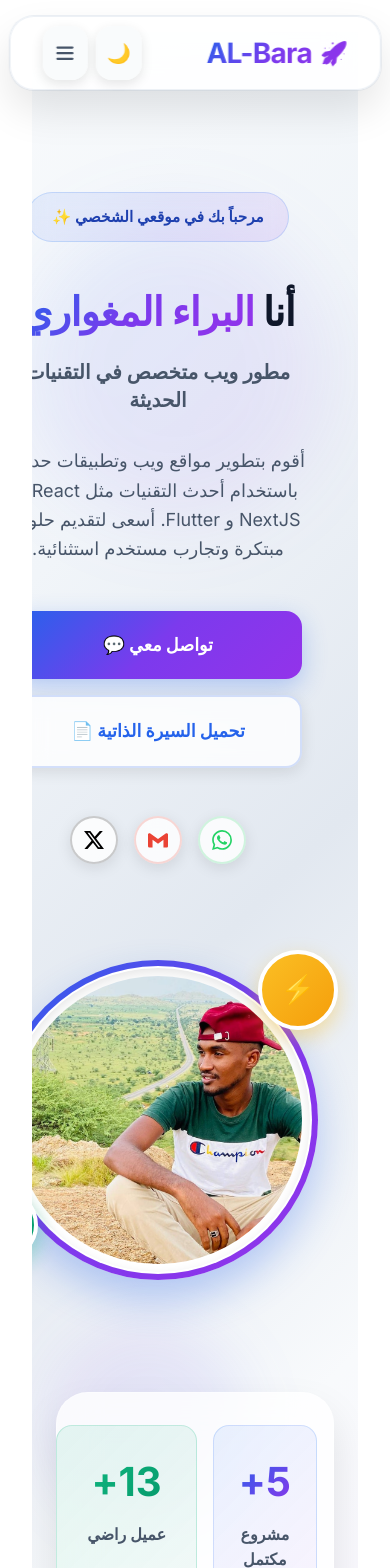
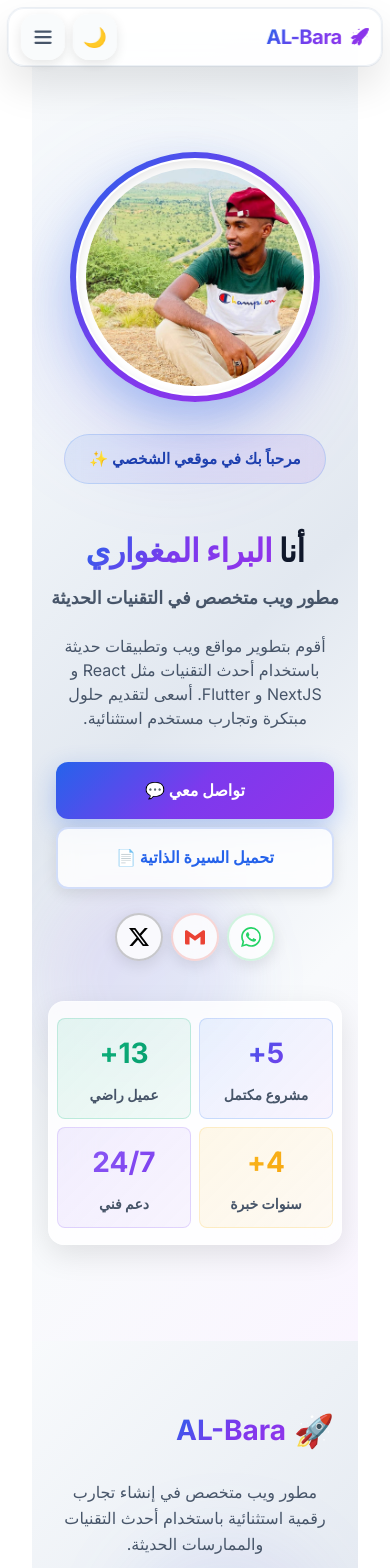
Before and after one commit to albaradeveloper/portfolio-website, a React (Vite) app: page / in a window 390 px wide. Shown: the top 1568 px of the page. Built offline with nearby package versions, Linux system fonts and the light colour scheme.

Commit message:
Improve mobile responsiveness: Add responsive CSS and optimize components for mobile devices

```diff
--- a/src/App.jsx
+++ b/src/App.jsx
@@ -1,6 +1,7 @@
-import React, { useState } from 'react';
+import { useState } from 'react';
 import './App.css';
 import './styles/theme.css';
+import './styles/responsive.css';
 import { ThemeProvider, useTheme } from './contexts/ThemeContext';
 import Navbar from './components/Navbar';
 import Home from './components/Home';
@@ -11,7 +12,7 @@ import Footer from './components/Footer';
 
 const AppContent = () => {
   const [activeSection, setActiveSection] = useState('home');
-  const { isDarkMode, currentColors } = useTheme();
+  const { currentColors } = useTheme();
 
   const renderSection = () => {
     switch (activeSection) {
--- a/src/components/Home.jsx
+++ b/src/components/Home.jsx
@@ -1,4 +1,3 @@
-import React from 'react';
 import { useTheme } from '../contexts/ThemeContext';
 
 const Home = ({ setActiveSection }) => {
@@ -43,23 +42,24 @@ const Home = ({ setActiveSection }) => {
       <div style={{
         maxWidth: '1200px',
         margin: '0 auto',
-        padding: '0 1.5rem',
-        paddingTop: '3rem',
-        paddingBottom: '5rem',
+        padding: '0 1rem',
+        paddingTop: '2rem',
+        paddingBottom: '3rem',
         position: 'relative',
         zIndex: 1
       }}>
         <div style={{
-          display: 'grid',
-          gridTemplateColumns: '1fr',
-          gap: '4rem',
+          display: 'flex',
+          flexDirection: 'column',
+          gap: '2rem',
           alignItems: 'center',
-          minHeight: '80vh'
+          minHeight: '70vh'
         }} className="main-grid">
           {/* Text Content */}
           <div style={{
             textAlign: 'center',
-            padding: '2rem 0'
+            padding: '1rem 0',
+            width: '100%'
           }} className="text-content">
             <div style={{ marginBottom: '2rem' }}>
               <span style={{
@@ -79,11 +79,11 @@ const Home = ({ setActiveSection }) => {
             </div>
 
             <h1 style={{
-              fontSize: 'clamp(2.5rem, 8vw, 4rem)',
+              fontSize: 'clamp(2rem, 6vw, 3.5rem)',
               fontWeight: '900',
               color: currentColors.text,
-              marginBottom: '1.5rem',
-              lineHeight: '1.1',
+              marginBottom: '1rem',
+              lineHeight: '1.2',
               letterSpacing: '-0.02em'
             }}>
               أنا{' '}
@@ -99,9 +99,9 @@ const Home = ({ setActiveSection }) => {
             </h1>
 
             <h2 style={{
-              fontSize: 'clamp(1.25rem, 4vw, 1.75rem)',
+              fontSize: 'clamp(1.1rem, 3.5vw, 1.5rem)',
               color: currentColors.textSecondary,
-              marginBottom: '2rem',
+              marginBottom: '1.5rem',
               fontWeight: '600',
               lineHeight: '1.4'
             }}>
@@ -109,12 +109,13 @@ const Home = ({ setActiveSection }) => {
             </h2>
 
             <p style={{
-              fontSize: '1.125rem',
+              fontSize: 'clamp(1rem, 2.5vw, 1.125rem)',
               color: currentColors.textSecondary,
-              marginBottom: '2.5rem',
-              lineHeight: '1.625',
-              maxWidth: '48rem',
-              margin: '0 auto 2.5rem auto'
+              marginBottom: '2rem',
+              lineHeight: '1.6',
+              maxWidth: '90%',
+              margin: '0 auto 2rem auto',
+              padding: '0 0.5rem'
             }} className="description-text">
                أقوم بتطوير مواقع ويب وتطبيقات حديثة باستخدام أحدث التقنيات مثل React و NextJS و Flutter.
               أسعى لتقديم حلول مبتكرة وتجارب مستخدم استثنائية.
@@ -123,24 +124,26 @@ const Home = ({ setActiveSection }) => {
             <div style={{
               display: 'flex',
               flexDirection: 'column',
-              gap: '1rem',
+              gap: '0.75rem',
               justifyContent: 'center',
-              marginTop: '3rem',
-              maxWidth: '400px',
-              margin: '3rem auto 0 auto'
+              marginTop: '2rem',
+              maxWidth: '100%',
+              width: '100%',
+              padding: '0 1rem'
             }} className="buttons-container">
               <button
                 onClick={() => setActiveSection('contact')}
                 style={{
                   background: 'linear-gradient(135deg, #2563eb 0%, #7c3aed 50%, #9333ea 100%)',
                   color: 'white',
-                  padding: '1.25rem 2.5rem',
-                  borderRadius: '1rem',
+                  padding: '1rem 2rem',
+                  borderRadius: '0.75rem',
                   fontWeight: '700',
                   border: 'none',
                   cursor: 'pointer',
                   transition: 'all 0.4s cubic-bezier(0.4, 0, 0.2, 1)',
-                  fontSize: '1.1rem',
+                  fontSize: 'clamp(1rem, 2.5vw, 1.1rem)',
+                  width: '100%',
                   boxShadow: '0 8px 25px rgba(37, 99, 235, 0.3)',
                   position: 'relative',
                   overflow: 'hidden'
@@ -165,12 +168,13 @@ const Home = ({ setActiveSection }) => {
                   background: currentColors.cardBg,
                   color: currentColors.accent,
                   border: `2px solid ${currentColors.accent}30`,
-                  padding: '1.25rem 2.5rem',
-                  borderRadius: '1rem',
+                  padding: '1rem 2rem',
+                  borderRadius: '0.75rem',
                   fontWeight: '700',
                   cursor: 'pointer',
                   transition: 'all 0.4s cubic-bezier(0.4, 0, 0.2, 1)',
-                  fontSize: '1.1rem',
+                  fontSize: 'clamp(1rem, 2.5vw, 1.1rem)',
+                  width: '100%',
                   backdropFilter: 'blur(10px)',
                   boxShadow: `0 4px 15px ${currentColors.shadow}`
                 }}
@@ -192,11 +196,17 @@ const Home = ({ setActiveSection }) => {
             </div>
 
             {/* Social Links */}
-            <div style={{ display: 'flex', justifyContent: 'center', gap: '1.5rem', marginTop: '3rem' }} className="social-links">
+            <div style={{
+              display: 'flex',
+              justifyContent: 'center',
+              gap: '1rem',
+              marginTop: '2rem',
+              flexWrap: 'wrap'
+            }} className="social-links">
               {/* WhatsApp */}
               <a href="https://wa.me/249926699368" target="_blank" rel="noopener noreferrer" style={{
-                width: '3.5rem',
-                height: '3.5rem',
+                width: '3rem',
+                height: '3rem',
                 backgroundColor: currentColors.cardBg,
                 borderRadius: '50%',
                 display: 'flex',
@@ -227,8 +237,8 @@ const Home = ({ setActiveSection }) => {
 
               {/* Email */}
               <a href="mailto:braaomer98@gmail.com" style={{
-                width: '3.5rem',
-                height: '3.5rem',
+                width: '3rem',
+                height: '3rem',
                 backgroundColor: currentColors.cardBg,
                 borderRadius: '50%',
                 display: 'flex',
@@ -259,8 +269,8 @@ const Home = ({ setActiveSection }) => {
 
               {/* X (Twitter) */}
               <a href="https://x.com/braaomer98" target="_blank" rel="noopener noreferrer" style={{
-                width: '3.5rem',
-                height: '3.5rem',
+                width: '3rem',
+                height: '3rem',
                 backgroundColor: currentColors.cardBg,
                 borderRadius: '50%',
                 display: 'flex',
@@ -295,13 +305,14 @@ const Home = ({ setActiveSection }) => {
           <div style={{
             display: 'flex',
             justifyContent: 'center',
-            padding: '2rem 0'
+            padding: '1rem 0',
+            width: '100%'
           }} className="avatar-section">
             <div style={{ position: 'relative' }}>
               {/* Main avatar container */}
               <div style={{
-                width: '320px',
-                height: '320px',
+                width: 'clamp(250px, 60vw, 320px)',
+                height: 'clamp(250px, 60vw, 320px)',
                 background: 'linear-gradient(135deg, #2563eb 0%, #7c3aed 50%, #9333ea 100%)',
                 borderRadius: '50%',
                 padding: '6px',
@@ -410,14 +421,15 @@ const Home = ({ setActiveSection }) => {
         <div style={{
           display: 'grid',
           gridTemplateColumns: 'repeat(2, 1fr)',
-          gap: '1.5rem',
-          marginTop: '6rem',
-          padding: '3rem 2rem',
+          gap: '1rem',
+          marginTop: '3rem',
+          padding: '2rem 1rem',
           background: currentColors.cardBg,
-          borderRadius: '2rem',
+          borderRadius: '1.5rem',
           backdropFilter: 'blur(20px)',
           border: `1px solid ${currentColors.cardBorder}`,
-          boxShadow: `0 20px 40px ${currentColors.shadow}`
+          boxShadow: `0 10px 30px ${currentColors.shadow}`,
+          width: '100%'
         }} className="stats-grid">
           <div style={{
             textAlign: 'center',
@@ -431,7 +443,7 @@ const Home = ({ setActiveSection }) => {
           onMouseLeave={(e) => e.target.style.transform = 'translateY(0)'}
           >
             <div style={{
-              fontSize: '2.5rem',
+              fontSize: 'clamp(2rem, 5vw, 2.5rem)',
               fontWeight: '900',
               background: 'linear-gradient(135deg, #2563eb, #9333ea)',
               WebkitBackgroundClip: 'text',
--- /dev/null
+++ b/src/styles/responsive.css
@@ -0,0 +1,466 @@
+/* Mobile Responsive Styles */
+
+/* Base mobile styles */
+@media (max-width: 768px) {
+  .main-grid {
+    gap: 1.5rem !important;
+    min-height: 60vh !important;
+  }
+
+  .text-content {
+    padding: 0.5rem 0 !important;
+  }
+
+  .description-text {
+    font-size: 1rem !important;
+    line-height: 1.5 !important;
+    padding: 0 !important;
+    max-width: 100% !important;
+  }
+
+  .buttons-container {
+    margin-top: 1.5rem !important;
+    gap: 0.5rem !important;
+    padding: 0 !important;
+  }
+
+  .social-links {
+    gap: 0.75rem !important;
+    margin-top: 1.5rem !important;
+  }
+
+  .avatar-section {
+    padding: 0.5rem 0 !important;
+    order: -1;
+  }
+
+  .stats-grid {
+    margin-top: 2rem !important;
+    padding: 1.5rem 0.75rem !important;
+    gap: 0.75rem !important;
+    border-radius: 1rem !important;
+  }
+
+  .stats-grid > div {
+    padding: 1rem !important;
+    border-radius: 0.5rem !important;
+  }
+
+  .stats-grid > div > div:first-child {
+    font-size: 1.75rem !important;
+  }
+
+  .stats-grid > div > div:last-child {
+    font-size: 0.875rem !important;
+  }
+}
+
+/* Small mobile styles */
+@media (max-width: 480px) {
+  .main-grid {
+    gap: 1rem !important;
+  }
+
+  .buttons-container {
+    padding: 0 0.5rem !important;
+  }
+
+  .social-links {
+    gap: 0.5rem !important;
+  }
+
+  .stats-grid {
+    padding: 1rem 0.5rem !important;
+    gap: 0.5rem !important;
+  }
+
+  .stats-grid > div {
+    padding: 0.75rem !important;
+  }
+}
+
+/* Landscape mobile styles */
+@media (max-width: 768px) and (orientation: landscape) {
+  .main-grid {
+    flex-direction: row !important;
+    align-items: center !important;
+    gap: 2rem !important;
+  }
+
+  .text-content {
+    flex: 1 !important;
+    text-align: right !important;
+  }
+
+  .avatar-section {
+    flex: 0 0 auto !important;
+    order: 0 !important;
+  }
+
+  .stats-grid {
+    margin-top: 2rem !important;
+  }
+}
+
+/* Tablet styles */
+@media (min-width: 769px) and (max-width: 1024px) {
+  .main-grid {
+    gap: 3rem !important;
+  }
+
+  .stats-grid {
+    margin-top: 4rem !important;
+    padding: 2rem 1.5rem !important;
+  }
+}
+
+/* Animation adjustments for mobile */
+@media (max-width: 768px) {
+  @keyframes bounce {
+    0%, 20%, 50%, 80%, 100% {
+      transform: translateY(0);
+    }
+    40% {
+      transform: translateY(-10px);
+    }
+    60% {
+      transform: translateY(-5px);
+    }
+  }
+
+  @keyframes pulse {
+    0% {
+      transform: scale(1);
+    }
+    50% {
+      transform: scale(1.05);
+    }
+    100% {
+      transform: scale(1);
+    }
+  }
+}
+
+/* Hide floating badges on very small screens */
+@media (max-width: 480px) {
+  .avatar-section div[style*="position: absolute"] {
+    display: none !important;
+  }
+}
+/
+* Navbar Responsive Styles */
+@media (min-width: 769px) {
+  .desktop-nav {
+    display: block !important;
+  }
+
+  .mobile-nav {
+    display: none !important;
+  }
+}
+
+@media (max-width: 768px) {
+  .desktop-nav {
+    display: none !important;
+  }
+
+  .mobile-nav {
+    display: flex !important;
+  }
+
+  /* Navbar mobile adjustments */
+  nav {
+    width: 98% !important;
+    top: 0.5rem !important;
+  }
+
+  nav > div {
+    padding: 0 1rem !important;
+    height: 4rem !important;
+  }
+
+  /* Logo adjustments */
+  nav h1 {
+    font-size: 1.5rem !important;
+  }
+
+  nav h1 span {
+    font-size: 1.2rem !important;
+  }
+}
+
+@media (max-width: 480px) {
+  nav {
+    width: 96% !important;
+    border-radius: 1rem !important;
+  }
+
+  nav > div {
+    padding: 0 0.75rem !important;
+    height: 3.5rem !important;
+  }
+
+  nav h1 {
+    font-size: 1.25rem !important;
+  }
+
+  nav h1 span {
+    font-size: 1rem !important;
+  }
+
+  .mobile-nav button {
+    padding: 0.5rem !important;
+  }
+}/*
+ Services Responsive Styles */
+@media (max-width: 768px) {
+  .services-grid {
+    grid-template-columns: 1fr !important;
+    gap: 1.5rem !important;
+    padding: 0 1rem !important;
+  }
+
+  .service-card {
+    padding: 1.5rem !important;
+    margin: 0 !important;
+  }
+
+  .service-card h3 {
+    font-size: 1.25rem !important;
+  }
+
+  .service-card p {
+    font-size: 0.95rem !important;
+    line-height: 1.5 !important;
+  }
+
+  .service-features {
+    gap: 0.5rem !important;
+  }
+
+  .service-features li {
+    font-size: 0.875rem !important;
+    padding: 0.5rem 0.75rem !important;
+  }
+
+  .service-price {
+    font-size: 1rem !important;
+  }
+}
+
+@media (max-width: 480px) {
+  .services-grid {
+    gap: 1rem !important;
+    padding: 0 0.5rem !important;
+  }
+
+  .service-card {
+    padding: 1.25rem !important;
+  }
+
+  .service-card h3 {
+    font-size: 1.125rem !important;
+  }
+
+  .service-card p {
+    font-size: 0.875rem !important;
+  }
+
+  .service-features li {
+    font-size: 0.8rem !important;
+    padding: 0.4rem 0.6rem !important;
+  }
+
+  .service-price {
+    font-size: 0.9rem !important;
+  }
+}
+
+/* About Section Responsive */
+@media (max-width: 768px) {
+  .about-content {
+    flex-direction: column !important;
+    gap: 2rem !important;
+  }
+
+  .about-text {
+    text-align: center !important;
+  }
+
+  .about-image {
+    order: -1 !important;
+    max-width: 280px !important;
+    margin: 0 auto !important;
+  }
+
+  .skills-grid {
+    grid-template-columns: repeat(2, 1fr) !important;
+    gap: 1rem !important;
+  }
+
+  .skill-item {
+    padding: 1rem !important;
+  }
+
+  .skill-item h4 {
+    font-size: 1rem !important;
+  }
+
+  .skill-item p {
+    font-size: 0.875rem !important;
+  }
+}
+
+@media (max-width: 480px) {
+  .skills-grid {
+    grid-template-columns: 1fr !important;
+  }
+
+  .about-image {
+    max-width: 240px !important;
+  }
+}
+
+/* Contact Form Responsive */
+@media (max-width: 768px) {
+  .contact-form {
+    padding: 2rem 1.5rem !important;
+  }
+
+  .form-group {
+    margin-bottom: 1.5rem !important;
+  }
+
+  .form-input, .form-textarea {
+    padding: 1rem !important;
+    font-size: 1rem !important;
+  }
+
+  .form-button {
+    padding: 1rem 2rem !important;
+    font-size: 1rem !important;
+  }
+
+  .contact-info {
+    grid-template-columns: 1fr !important;
+    gap: 1.5rem !important;
+    margin-top: 2rem !important;
+  }
+
+  .contact-item {
+    padding: 1.5rem !important;
+  }
+}
+
+@media (max-width: 480px) {
+  .contact-form {
+    padding: 1.5rem 1rem !important;
+  }
+
+  .form-input, .form-textarea {
+    padding: 0.875rem !important;
+    font-size: 0.95rem !important;
+  }
+
+  .form-button {
+    padding: 0.875rem 1.5rem !important;
+    font-size: 0.95rem !important;
+  }
+
+  .contact-item {
+    padding: 1.25rem !important;
+  }
+}
+
+/* Footer Responsive */
+@media (max-width: 768px) {
+  .footer-grid {
+    grid-template-columns: 1fr !important;
+    gap: 2rem !important;
+    text-align: center !important;
+  }
+
+  .footer-section {
+    padding: 0 1rem !important;
+  }
+
+  .footer-social {
+    justify-content: center !important;
+    gap: 1rem !important;
+  }
+
+  .footer-social a {
+    width: 2.5rem !important;
+    height: 2.5rem !important;
+  }
+
+  .footer-bottom {
+    flex-direction: column !important;
+    gap: 1rem !important;
+    text-align: center !important;
+  }
+}
+
+@media (max-width: 480px) {
+  .footer-grid {
+    gap: 1.5rem !important;
+  }
+
+  .footer-section {
+    padding: 0 0.5rem !important;
+  }
+
+  .footer-social {
+    gap: 0.75rem !important;
+  }
+
+  .footer-social a {
+    width: 2.25rem !important;
+    height: 2.25rem !important;
+  }
+}
+
+/* General Mobile Improvements */
+@media (max-width: 768px) {
+  /* Reduce padding and margins globally */
+  section {
+    padding-top: 5rem !important;
+    padding-bottom: 3rem !important;
+  }
+
+  /* Improve text readability */
+  h1 {
+    line-height: 1.2 !important;
+  }
+
+  h2 {
+    line-height: 1.3 !important;
+  }
+
+  p {
+    line-height: 1.6 !important;
+  }
+
+  /* Better button spacing */
+  button {
+    min-height: 44px !important;
+  }
+
+  /* Improve touch targets */
+  a, button {
+    min-width: 44px !important;
+    min-height: 44px !important;
+  }
+}
+
+/* Landscape orientation adjustments */
+@media (max-width: 768px) and (orientation: landscape) {
+  section {
+    padding-top: 4rem !important;
+    padding-bottom: 2rem !important;
+  }
+
+  .main-grid {
+    min-height: 50vh !important;
+  }
+}
```
